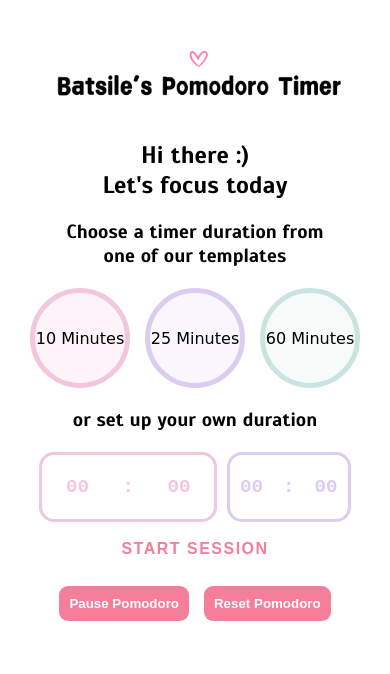
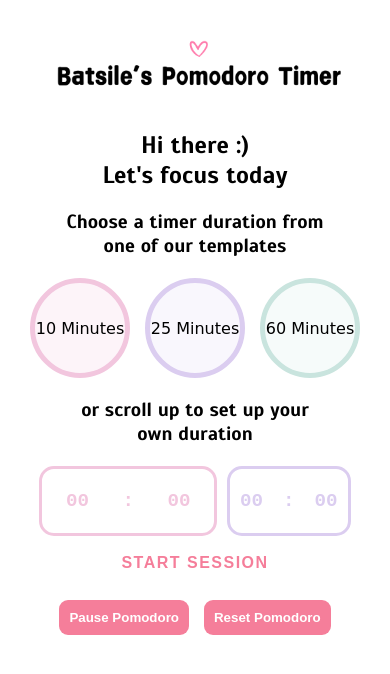
Before and after one commit to BatsileRiba/pomodoro, a plain HTML site: page index.html in a window 390 px wide. Drawn offline with Linux system fonts and the light colour scheme.

Commit message:
Added instruction to scroll up

```diff
--- a/index.html
+++ b/index.html
@@ -32,7 +32,9 @@
     <button id="sixty" class="btn3">60 Minutes</button>
 </div>
 <br>
-<h2>or set up your own duration</h2>
+<h2>or scroll up to set up your own duration</h2>
+
+
 <br>
 
 <div class="times">
--- a/style.css
+++ b/style.css
@@ -317,7 +317,7 @@ body {
 
     .logoImage {
         width: 350px;
-        margin-top: -100px;
+        margin-top: -110px;
         margin-left: 9px;
     }
 
```
